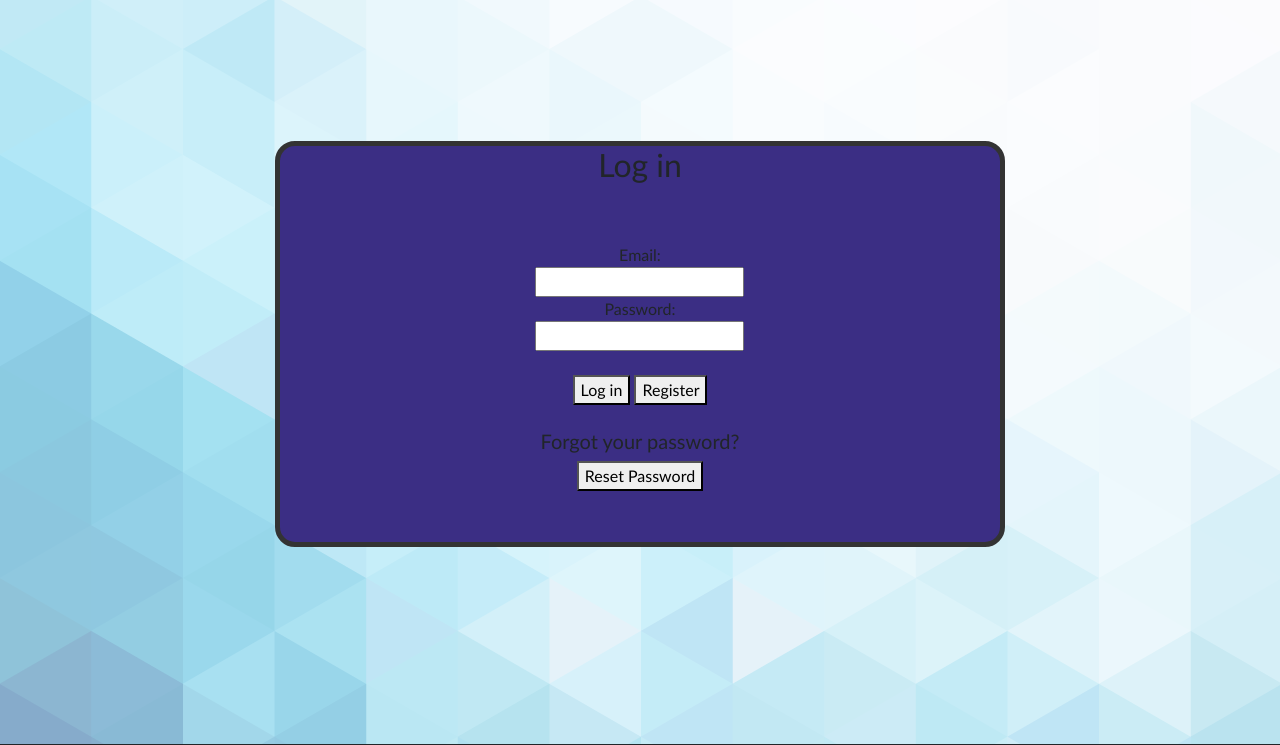
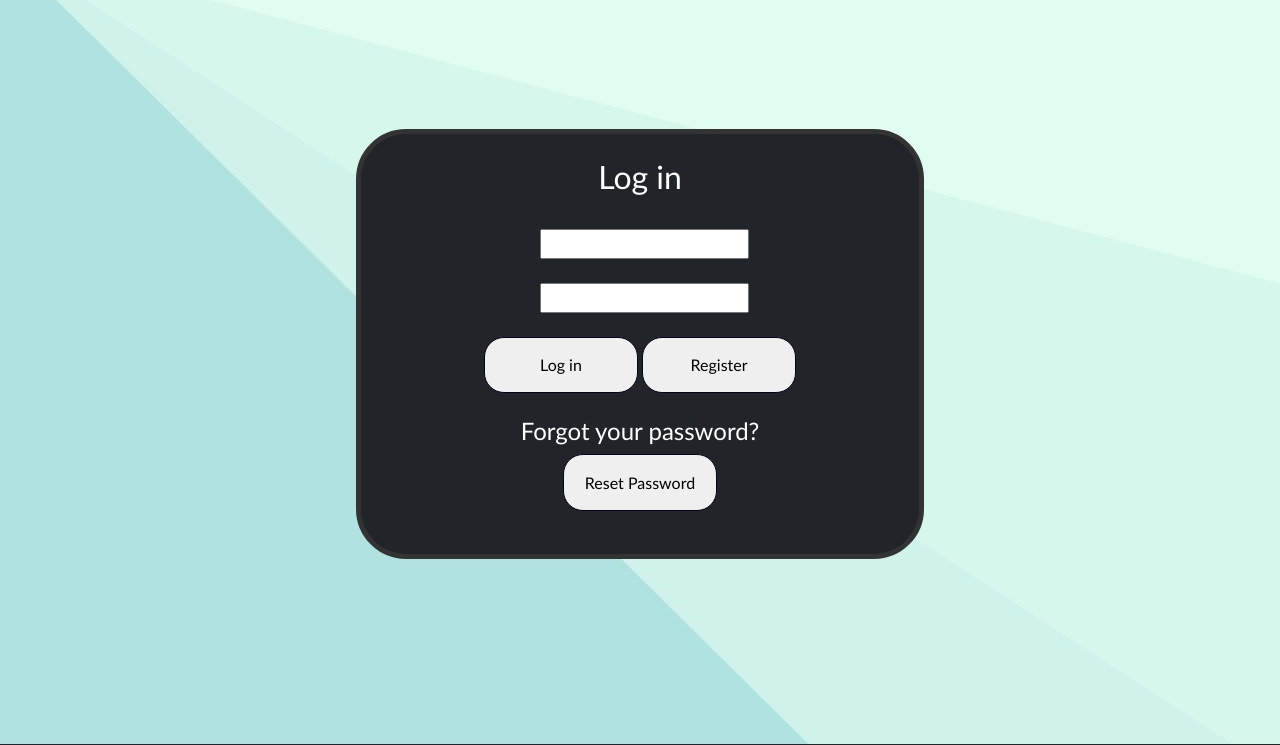
Before and after one commit to tsogp/meet2code, a Django app: page /login/ in a window 1280 px wide. Shown: the part 56-801 px from the top of the page. Run offline with Django 3.2, Linux system fonts and the light colour scheme; some libraries are stand-ins or nearby versions.

Commit message:
страница входа в аккаунт

```diff
--- a/authentication/templates/registration/login.html
+++ b/authentication/templates/registration/login.html
@@ -21,7 +21,7 @@ Login
     .login {
         background-color: #3B2E84;
         width: 90ex;
-        height: 50ex;
+        height: 55ex;
         text-align: center;
         border-style: solid;
         border-width: thick;
@@ -34,18 +34,48 @@ Login
         right:0;
         margin:auto;
     }
-    </style>
+    .box {
+        background-color: #212529;
+        width: 70ex;
+        height: 53ex;
+        text-align: center;
+        border-style: solid;
+        border-width: thick;
+        border-radius: 50px;
+        border-color: rgb(51, 51, 51);
+        position:absolute;
+        top:0;
+        bottom:0;
+        left:0;
+        right:0;
+        margin:auto;
+    }
 
-<div class='login row'>
+    .container-buttons {
+        display: flex;
+        justify-content: space-around;
+    }
 
-    <h2>Log in</h2>
+    .buttons {
+        min-width: 19ex;
+        min-height: 7ex;
+        border-style: solid;
+        border-width: thin;
+        border-radius: 20px;
+        border-color: rgb(3, 3, 29);
+    }
+</style>
+
+<div class='box'>
+    <br>
+    <h2 style="color: #FFFFFF">Log in</h2>
     <form action="{% url 'login' %}" method="post">
         {% include 'snippets/messages.html' %}
 
         {% csrf_token %}
         {% for field in form %}
             <div class="fieldWrapper">
-                {{ field.label_tag }}<br>
+                {{ field.label_tag }}<br>]
                 {{ field }}
 
                 {% for error in field.errors %}
@@ -59,15 +89,16 @@ Login
             <p style="color: red">Your email and password didn't match. Please try again.</p>
         {% endif %}
 
-        <button type="submit">Log in</button>
-        <button type="submit">
+        <button type="submit" class="buttons">Log in</button>
+
+        <button type="submit" class="buttons">
             <a style="color: inherit; text-decoration: none;" href="/register">Register</a>
         </button><br><br>
 
-        <h5>
+        <h5 style="color: #FFFFFF; font-size: 18pt">
             Forgot your password?
         </h5>
-        <button type="submit">
+        <button type="submit" class="buttons">
             <a style="color: inherit; text-decoration: none;" href="../password_reset">Reset Password</a>
         </button>
     </form>
--- a/templates/snippets/base_css.html
+++ b/templates/snippets/base_css.html
@@ -21,7 +21,7 @@
     }
 
     body {
-        background: url({% static 'img/image.png' %});
+        background: url({% static 'img/image2.jpg' %});
         background-color: #99caff;
         font-family: Trebuchet MS;
         font-style: normal;
```
Also changed, not shown: authentication/templates/authentication/index.html (+16 -3 lines), authentication/templates/registration/register.html (+32 -2 lines), static/img/image2.jpg (added), templates/snippets/image.png (deleted).
